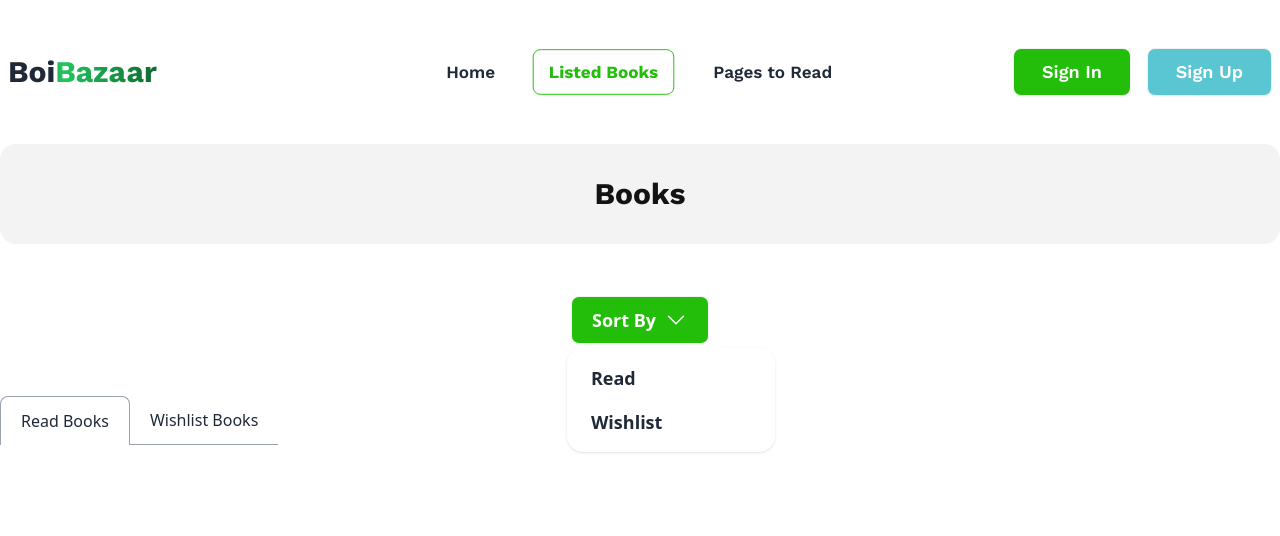
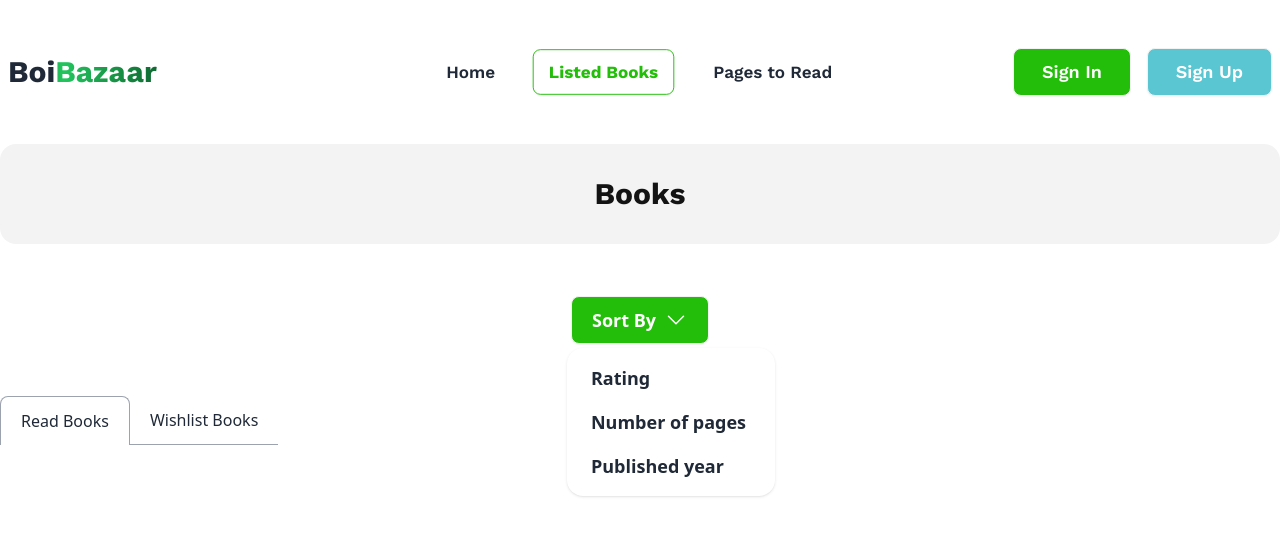
Before and after one commit to MamunKhan71/Boi-Bazaar, a React (Vite) app in the folder boi-bazaar/: page /listed-books/read-books in a window 1280 px wide. Both pictures are taken after a click on the heading "Sort By". Shown: the top 536 px of the page. Built offline with nearby package versions, Linux system fonts and the light colour scheme; a web font is replaced by a local one.

Commit message:
Added Functionality for checking readlist before adding to wishlist

```diff
--- a/boi-bazaar/src/Components/Books/BookDetails.jsx
+++ b/boi-bazaar/src/Components/Books/BookDetails.jsx
@@ -6,6 +6,7 @@ import {toast} from "react-toastify";
 
 const BookDetails = () => {
     const [getLocalBook, setLocalBookRead] = useState([])
+    const [getWishBook, setWishBookRead] = useState([])
     const handleLocalBookRead = (book) => {
         if(localStorage.getItem('read')){
             const items = localStorage.getItem('read')
@@ -14,6 +15,7 @@ const BookDetails = () => {
                 toast.error("Already in reading list!")
             }else{
                 localStorage.setItem('read', JSON.stringify([...newItems, book]))
+                setLocalBookRead(JSON.parse(localStorage.getItem('read')))
                 toast.success("Added to reading list!")
             }
         }else{
@@ -21,6 +23,9 @@ const BookDetails = () => {
         }
     }
     const handleLocalWishlists = (book) => {
+        if(JSON.parse(localStorage.getItem('read')).includes(book)){
+            toast.error("Book already done reading!")
+        }else{
             if(localStorage.getItem('wishlist')){
                 const items = localStorage.getItem('wishlist')
                 const newItems = JSON.parse(items)
@@ -33,6 +38,8 @@ const BookDetails = () => {
             }else{
                 localStorage.setItem('wishlist', JSON.stringify([book]))
             }
+        }
+
     }
     const id = useParams().id;
     const books = useLoaderData();
--- a/boi-bazaar/src/Components/Books/ReadBooks.jsx
+++ b/boi-bazaar/src/Components/Books/ReadBooks.jsx
@@ -1,5 +1,6 @@
 import {useEffect, useState} from "react";
 import {useLoaderData} from "react-router-dom";
+import {toast} from "react-toastify";
 
 const ReadBooks = () => {
     const [getReadBooks, setReadBooks] = useState([])
@@ -8,12 +9,21 @@ const ReadBooks = () => {
     useEffect(() => {
         try{
             const localRead = localStorage.getItem('read')
-            if(localRead){
-                const readingList = JSON.parse(localRead)
-                setReadBooks(readingList)
-            }else{
-                setReadBooks([])
+            const localWishlist = localStorage.getItem('wishlist')
+            if(localWishlist && localRead){
+                if(JSON.parse(localRead).includes(JSON.parse(localWishlist))) {
+                    toast.warning("Already Completed Reading the book!")
+                }else{
+                    if(localRead){
+                        const readingList = JSON.parse(localRead)
+                        setReadBooks(readingList)
+                    }else{
+                        setReadBooks([])
+                    }
+                }
+
             }
+
         }catch (e) {
             console.log(e)
         }
--- a/boi-bazaar/src/Pages/ListedBooks.jsx
+++ b/boi-bazaar/src/Pages/ListedBooks.jsx
@@ -20,8 +20,9 @@ const ListedBooks = () => {
                               strokeLinejoin="round"/>
                     </svg></summary>
                     <ul className="p-2 shadow menu dropdown-content z-[1] bg-base-100 rounded-box w-52">
-                        <li><a className="text-lg font-semibold">Read</a></li>
-                        <li><a className="text-lg font-semibold">Wishlist</a></li>
+                        <li><a className="text-lg font-semibold">Rating</a></li>
+                        <li><a className="text-lg font-semibold">Number of pages</a></li>
+                        <li><a className="text-lg font-semibold">Published year</a></li>
                     </ul>
                 </details>
             </div>
```
Lines whose indentation alone changed are shown as unchanged.
